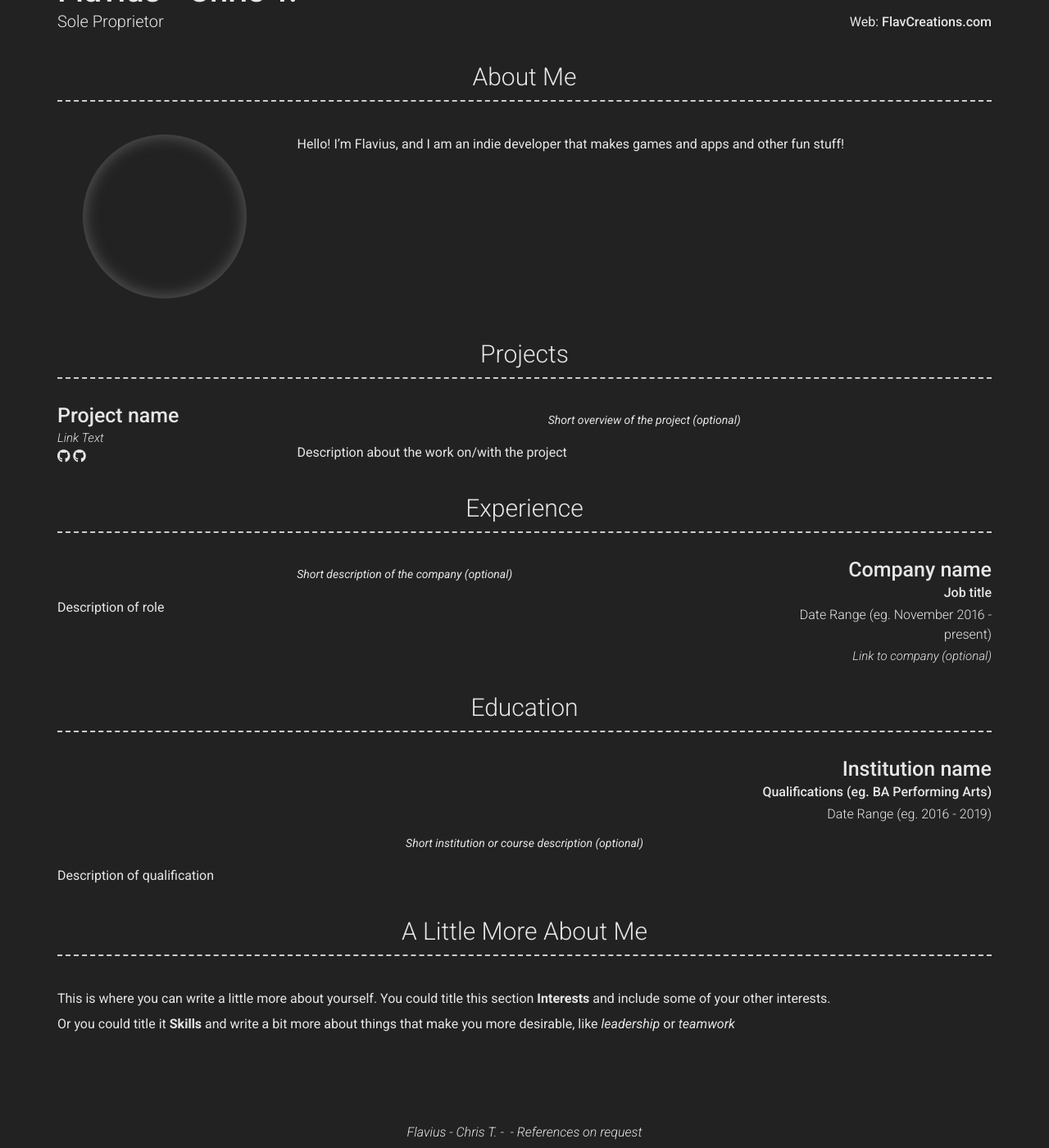
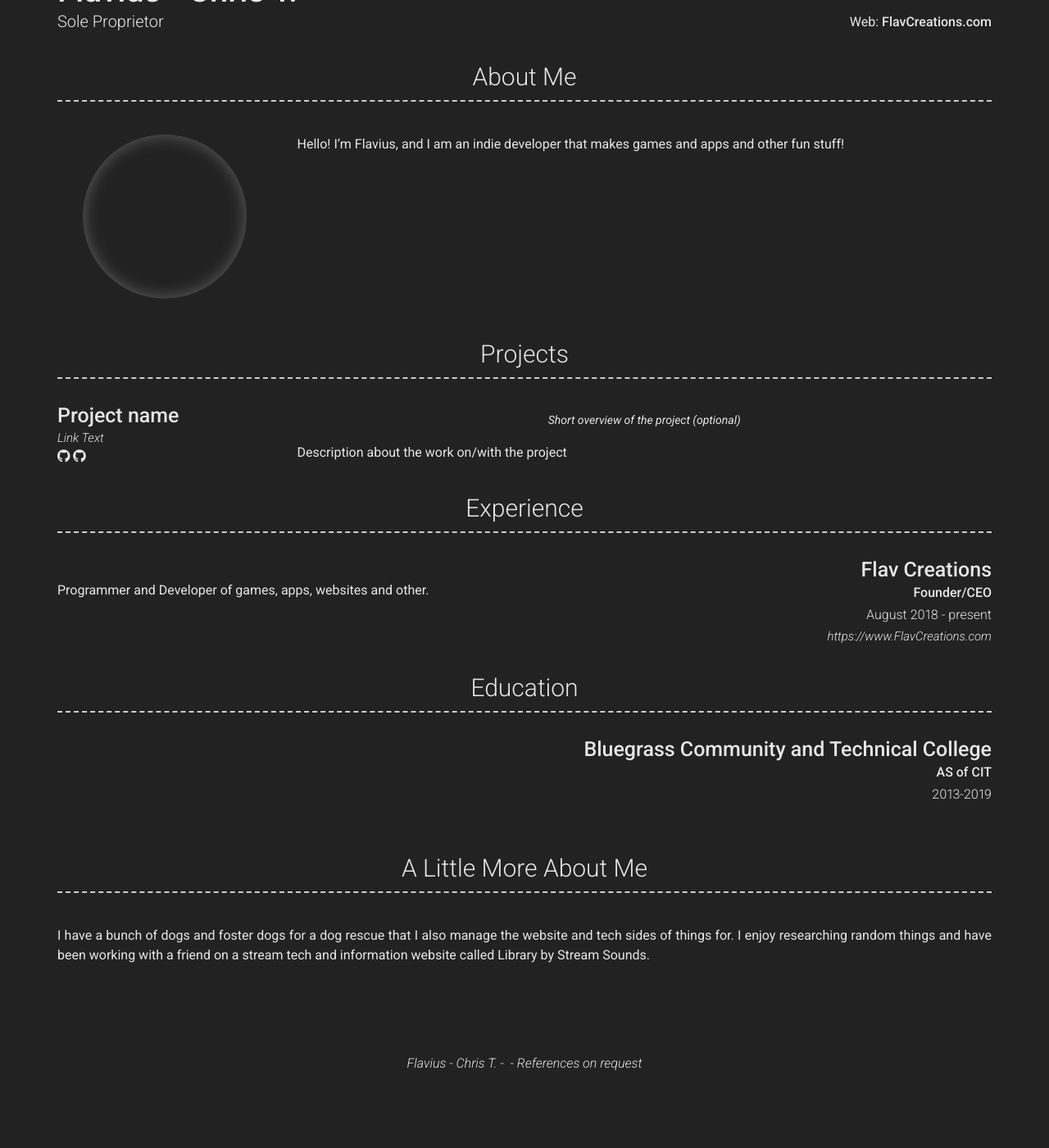
Before and after one commit to FlavCreations/resume.flavcreations.com, a Jekyll site: the page built from index.md, in a window 1280 px wide and 1400 px high, scrolled down 115 px. Shown: the whole window at 82% size. Built offline with Jekyll 4.4.1, drawn with Linux system fonts in a browser that asks for light colours; nearby versions of some CDN libraries; after the commit the page ends 1431 px from its top, so only the background shows below that.

Commit message:
Update _config.yml

```diff
--- a/_config.yml
+++ b/_config.yml
@@ -83,31 +83,30 @@ content:
     layout: list
     content:
       - layout: right
-        title: Company name
-        sub_title: Job title
-        caption: Date Range (eg. November 2016 - present)
-        link: Link to company (optional)
+        title: Flav Creations
+        sub_title: Founder/CEO
+        caption: August 2018 - present
+        link: https://www.FlavCreations.com
         quote: >
-          Short description of the company (optional)
+
         description: | # this will include new lines to allow paragraphs
-          Description of role
+          Programmer and Developer of games, apps, websites and other.
   - title: Education
     layout: list
     content:
       - layout: top-right
-        title: Institution name
-        sub_title: Qualifications (eg. BA Performing Arts)
-        caption: Date Range (eg. 2016 - 2019)
+        title: Bluegrass Community and Technical College
+        sub_title: AS of CIT
+        caption: 2013-2019
         quote: >
-          Short institution or course description (optional)
+
         description: | # this will include new lines to allow paragraphs
-          Description of qualification
+
   - title: A Little More About Me
     layout: text
     content: | # this will include new lines to allow paragraphs
-      This is where you can write a little more about yourself. You could title this section **Interests** and include some of your other interests.
-
-      Or you could title it **Skills** and write a bit more about things that make you more desirable, like *leadership* or *teamwork*
+      I have a bunch of dogs and foster dogs for a dog rescue that I also manage the website and tech sides of things for.
+      I enjoy researching random things and have been working with a friend on a stream tech and information website called Library by Stream Sounds.
 
 # Footer
 footer_show_references: true
```
